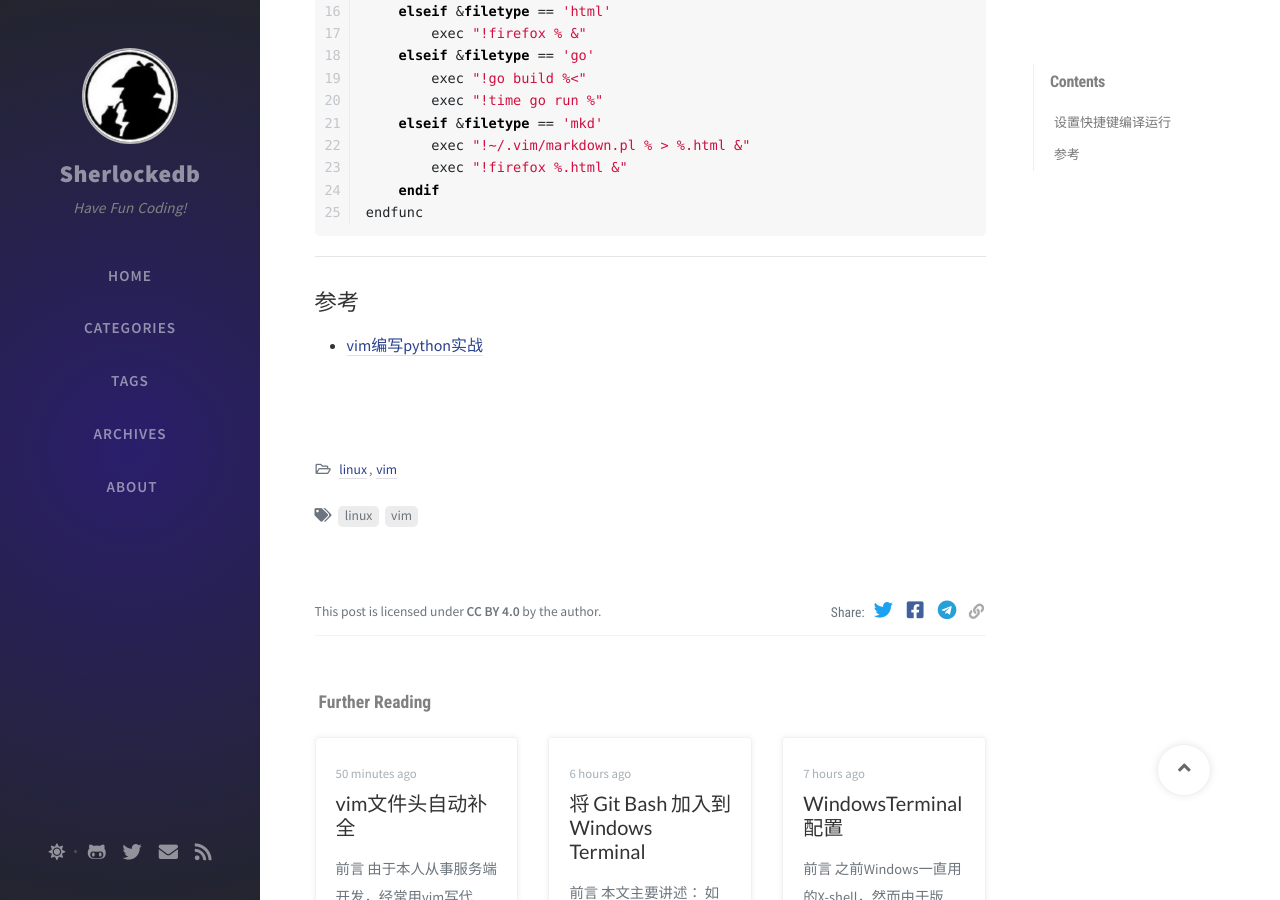
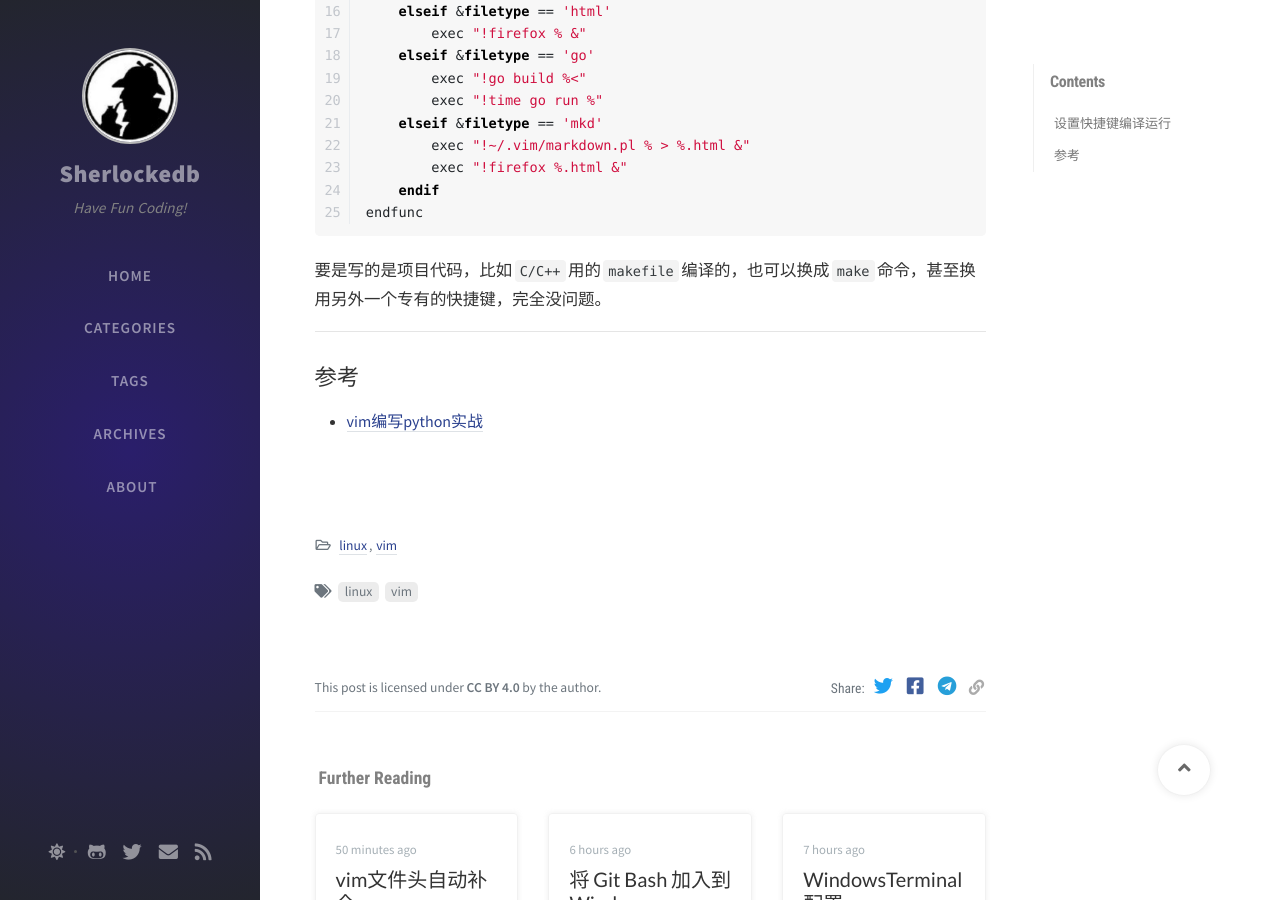
Before and after one commit to Sherlockedb/sherlockedb.github.io.old, a Jekyll site: the page built from _posts/2020-12-20-vim-run-compile.md, in a window 1280 px wide and 900 px high, scrolled down 938 px. Built offline with Jekyll 4.4.1, drawn with Linux system fonts in a browser that asks for light colours; nearby versions of some CDN libraries; comment, search, counter and statistics services are not loaded.

Commit message:
add update vim blog

````diff
--- a/_posts/2020-12-20-vim-run-compile.md
+++ b/_posts/2020-12-20-vim-run-compile.md
@@ -44,6 +44,8 @@ func CompileRun()
 endfunc
 ```
 
+要是写的是项目代码，比如`C/C++`用的`makefile`编译的，也可以换成`make`命令，甚至换用另外一个专有的快捷键，完全没问题。
+
 ---
 
 ## 参考
````
